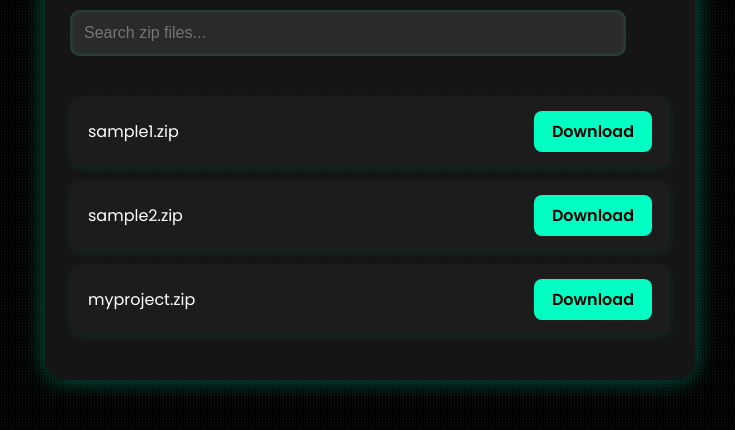
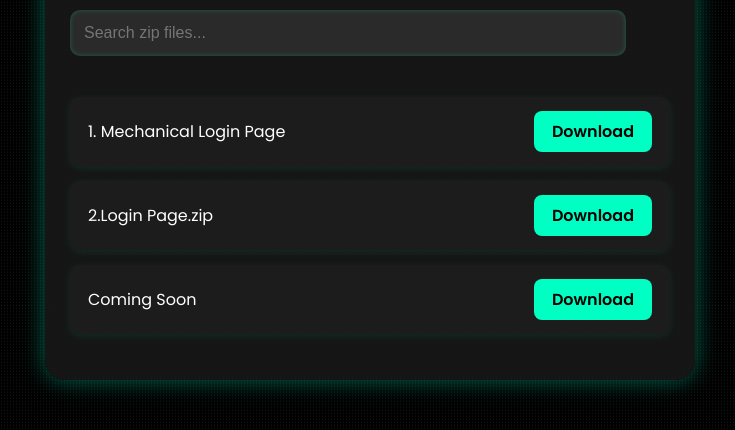
Before and after one commit to code-by-amanish/source-codes, a plain HTML site: page index.html in a window 1280 px wide. Shown: the part 195-625 px from the top of the page, without its empty margins (270-1005 px from the left). Drawn offline with Linux system fonts and the light colour scheme.

Commit message:
Update index.html

```diff
--- a/index.html
+++ b/index.html
@@ -136,9 +136,9 @@
     <h1>Code by Amanish</h1>
     <input type="text" id="searchInput" placeholder="Search zip files..." />
     <ul id="zipList">
-      <li><span>sample1.zip</span><a href="zip/sample1.zip" download>Download</a></li>
-      <li><span>sample2.zip</span><a href="zip/sample2.zip" download>Download</a></li>
-      <li><span>myproject.zip</span><a href="zip/myproject.zip" download>Download</a></li>
+      <li><span>1. Mechanical Login Page</span><a href="zip/mechanical login page zip" download>Download</a></li>
+      <li><span>2.Login Page.zip</span><a href="zip/login page.zip" download>Download</a></li>
+      <li><span>Coming Soon</span><a href="coming soon" download>Download</a></li>
     </ul>
   </div>
 
```
